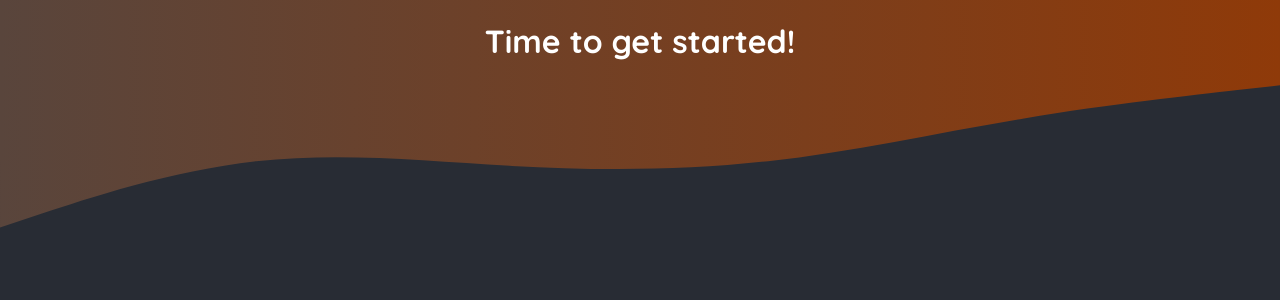
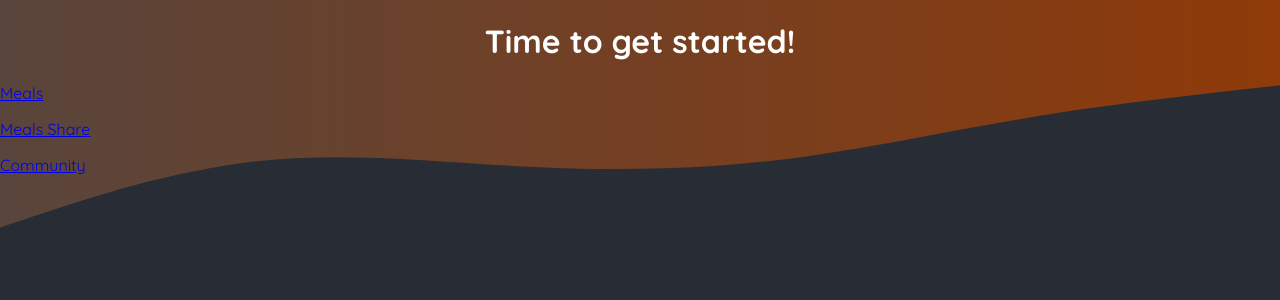
Before and after one commit to iffi47/05-onwards-foodies-starting-project, a Next.js app: page / in a window 1280 px wide. Shown: the top 300 px of the page. Built offline with nearby package versions, Linux system fonts and the light colour scheme.

Commit message:
add navigation links to Home component

```diff
--- a/app/page.js
+++ b/app/page.js
@@ -1,9 +1,29 @@
+import Link from "next/link";
+
 export default function Home() {
-  return (
-    <main>
-      <h1 style={{ color: 'white', textAlign: 'center' }}>
-        Time to get started!
-      </h1>
-    </main>
-  );
+ const pages = [
+  {
+   title: "Meals",
+   route: "/meals",
+  },
+  {
+   title: "Meals Share",
+   route: "/meals/share",
+  },
+  {
+   title: "Community",
+   route: "/community",
+  },
+ ];
+
+ return (
+  <main>
+   <h1 style={{ color: "white", textAlign: "center" }}>Time to get started!</h1>
+   {pages.map((page) => (
+    <p key={page.title}>
+     <Link href={page.route}>{page.title}</Link>
+    </p>
+   ))}
+  </main>
+ );
 }
```
